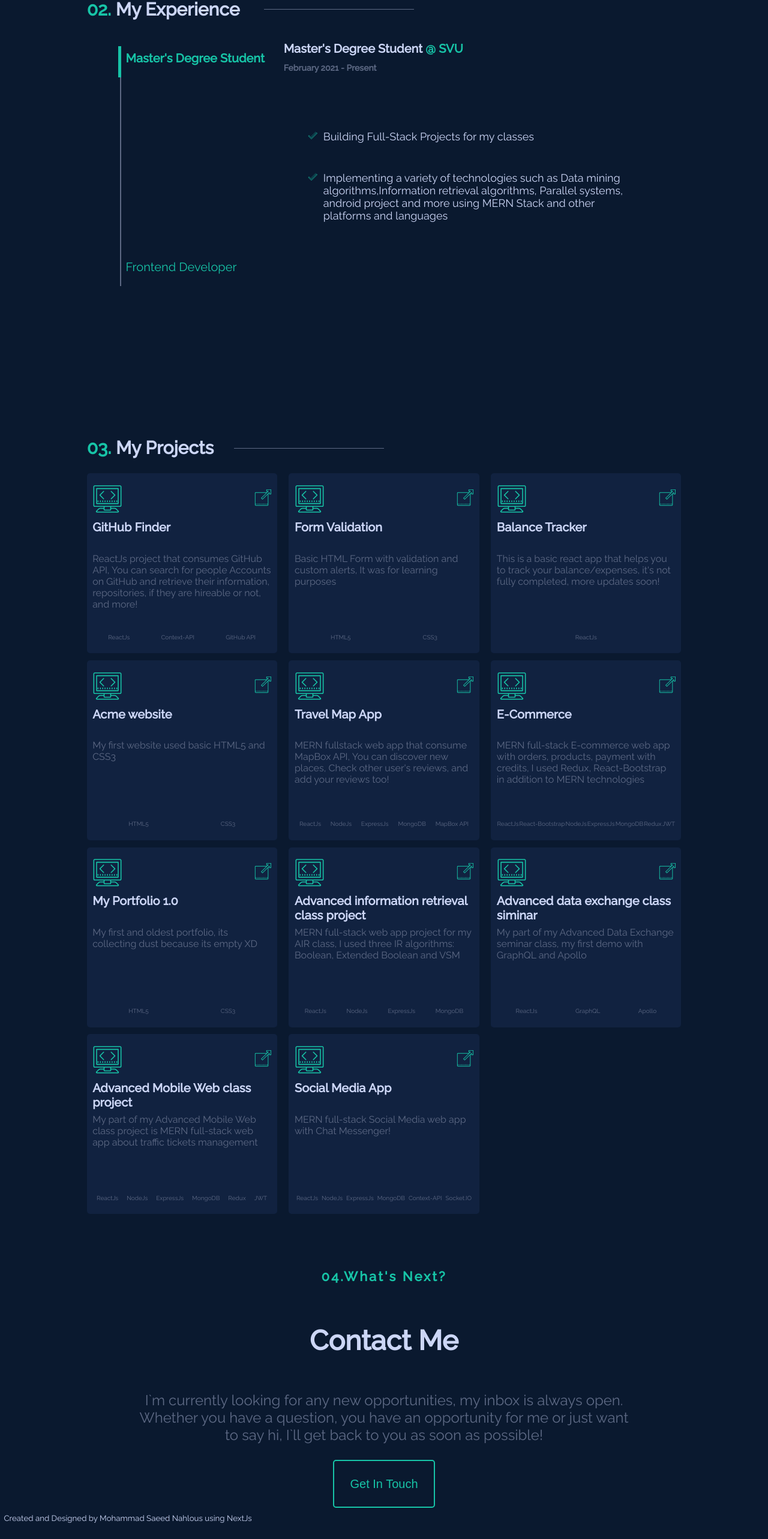
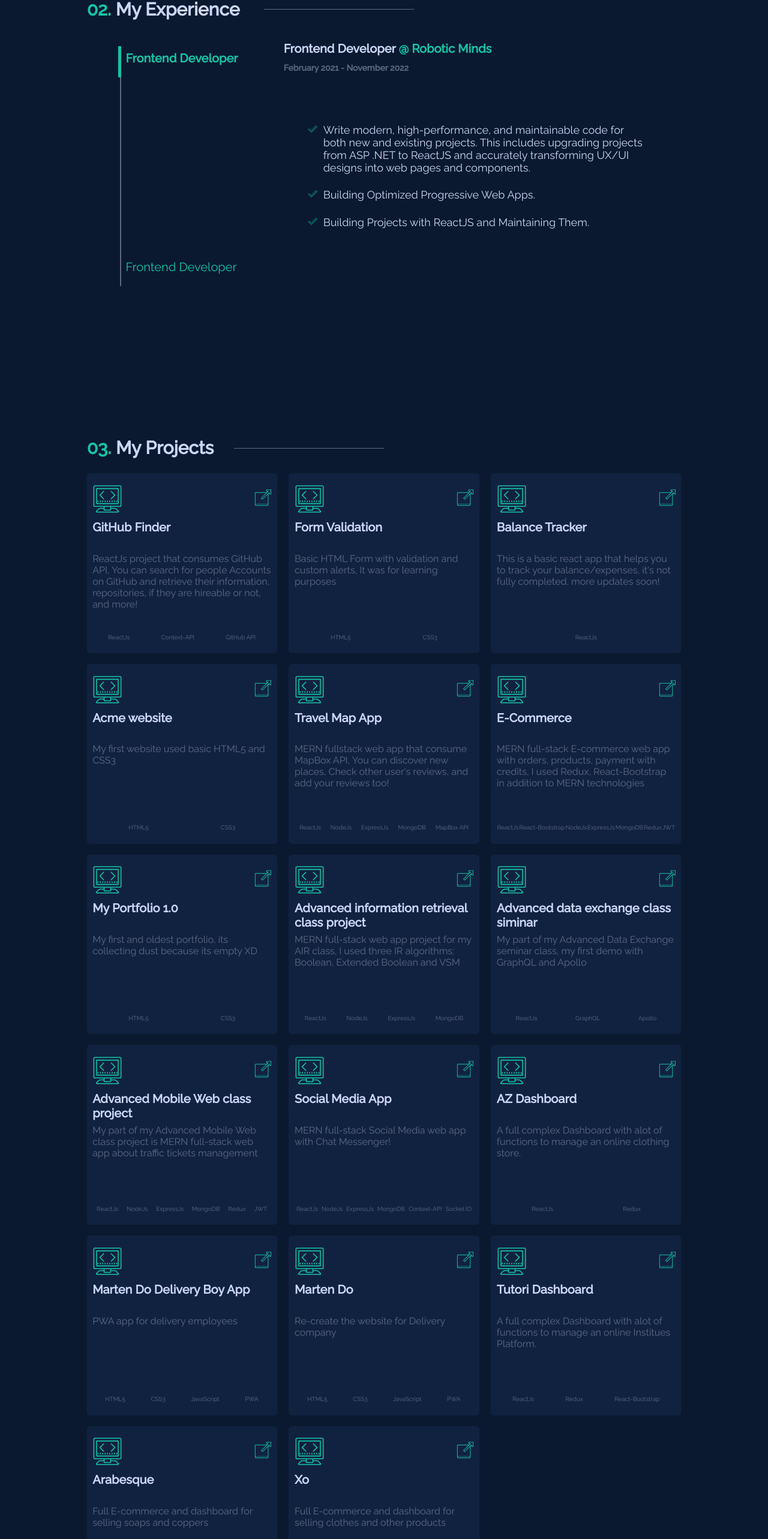
Before and after one commit to MohammadSaeedNahlous/Portfolio-2.0, a Next.js app: page / in a window 1280 px wide. Shown: the part 1785-4351 px from the top of the page at 60% size. Built offline with nearby package versions, Linux system fonts and the light colour scheme.

Commit message:
update info

```diff
--- a/public/jobs-data.js
+++ b/public/jobs-data.js
@@ -1,25 +1,26 @@
 export const JOB_DATA = [
+
   {
     id: 1,
-    title: "Master's Degree Student",
-    companyName: 'SVU',
+    title: 'Frontend Developer',
+    companyName: 'Robotic Minds',
     startDate: 'February 2021',
-    endDate: 'Present',
+    endDate: 'November 2022',
     Responsibilities: [
-      'Building Full-Stack Projects for my classes',
-      'Implementing a variety of technologies such as Data mining algorithms,Information retrieval algorithms, Parallel systems, android project and more using MERN Stack and other platforms and languages',
+      'Write modern, high-performance, and maintainable code for both new and existing projects. This includes upgrading projects from ASP .NET to ReactJS and accurately transforming UX/UI designs into web pages and components.',
+      'Building Optimized Progressive Web Apps.',
+      'Building Projects with ReactJS and Maintaining Them.',
     ],
   },
   {
     id: 2,
-    title: 'Frontend Developer',
-    companyName: 'Robotic Minds',
-    startDate: 'February 2021',
+    title: "Frontend Developer",
+    companyName: 'Blue Tech',
+    startDate: 'November 2022',
     endDate: 'Present',
     Responsibilities: [
-      'Write modern, performant, maintainable code for old and new projects',
-      'Building UI for IOT projects',
-      'Building Projects With ReactJs and maintaining it',
+      'Leveraging ReactJS, NextJS, and PWA, along with technologies like Redux and Map API, to construct and optimize web applications with enhanced performance and user experience.',
+      'Collaborating effectively with a diverse team that employs various software development methodologies and tools, including Agile and Jira, to achieve optimal project outcomes.',
     ],
   },
 ];
--- a/public/projects-data.js
+++ b/public/projects-data.js
@@ -1,80 +1,121 @@
 export const PROJECT_DATA = [
     {
-        id:'p1',
+        id: 'p1',
         title: 'GitHub Finder',
         description: 'ReactJs project that consumes GitHub API, You can search for people Accounts on GitHub and retrieve their information, repositories, if they are hireable or not, and more!',
-        tags: ['ReactJs','Context-API', 'GitHub API'],
+        tags: ['ReactJs', 'Context-API', 'GitHub API'],
         url: 'https://github.com/MoSaeedNahlous/GitHub-Finder',
-        projectUrl:'https://react-app-github-finder-app.netlify.app/'
+        projectUrl: 'https://react-app-github-finder-app.netlify.app/'
     },
     {
-        id:'p2',
+        id: 'p2',
         title: 'Form Validation',
         description: 'Basic HTML Form with validation and custom alerts, It was for learning purposes ',
         tags: ['HTML5', 'CSS3'],
-        url:'https://github.com/MoSaeedNahlous/Form-Validator'
+        url: 'https://github.com/MoSaeedNahlous/Form-Validator'
     },
     {
-        id:'p3',
+        id: 'p3',
         title: 'Balance Tracker',
         description: "This is a basic react app that helps you to track your balance/expenses, it's not fully completed, more updates soon!",
         tags: ['ReactJs'],
-        url:'https://github.com/MoSaeedNahlous/balance-tracker'
+        url: 'https://github.com/MoSaeedNahlous/balance-tracker'
     },
     {
-        id:'p4',
+        id: 'p4',
         title: 'Acme website',
         description: 'My first website used basic HTML5 and CSS3',
         tags: ['HTML5', 'CSS3'],
-        url:'https://github.com/MoSaeedNahlous/acme'
+        url: 'https://github.com/MoSaeedNahlous/acme'
     },
     {
-        id:'p5',
+        id: 'p5',
         title: 'Travel Map App',
         description: "MERN fullstack web app that consume MapBox API, You can discover new places, Check other user's reviews, and add your reviews too!",
-        tags: ['ReactJs', 'NodeJs' ,'ExpressJs', 'MongoDB' , 'MapBox API'],
-        url:'https://github.com/MoSaeedNahlous/MERN-Travel-Map-App'
+        tags: ['ReactJs', 'NodeJs', 'ExpressJs', 'MongoDB', 'MapBox API'],
+        url: 'https://github.com/MoSaeedNahlous/MERN-Travel-Map-App'
     },
     {
-        id:'p6',
+        id: 'p6',
         title: 'E-Commerce',
         description: "MERN full-stack E-commerce web app with orders, products, payment with credits, I used Redux, React-Bootstrap in addition to MERN technologies",
-        tags: ['ReactJs', 'React-Bootstrap','NodeJs' ,'ExpressJs', 'MongoDB' ,'Redux','JWT'],
-        url:'https://github.com/MoSaeedNahlous/MERN-E-commerce'
+        tags: ['ReactJs', 'React-Bootstrap', 'NodeJs', 'ExpressJs', 'MongoDB', 'Redux', 'JWT'],
+        url: 'https://github.com/MoSaeedNahlous/MERN-E-commerce'
     },
     {
-        id:'p7',
+        id: 'p7',
         title: 'My Portfolio 1.0',
         description: "My first and oldest portfolio, its collecting dust because its empty XD",
         tags: ['HTML5', 'CSS3'],
-        url:'https://github.com/MoSaeedNahlous/Portfolio'
+        url: 'https://github.com/MoSaeedNahlous/Portfolio'
     },
     {
-        id:'p8',
+        id: 'p8',
         title: 'Advanced information retrieval class project',
         description: "MERN full-stack web app project for my AIR class, I used three IR algorithms: Boolean, Extended Boolean and VSM",
-        tags: ['ReactJs','NodeJs' ,'ExpressJs', 'MongoDB'],
-        url:'https://github.com/MoSaeedNahlous/AIR-Project'
+        tags: ['ReactJs', 'NodeJs', 'ExpressJs', 'MongoDB'],
+        url: 'https://github.com/MoSaeedNahlous/AIR-Project'
     },
     {
-        id:'p9',
+        id: 'p9',
         title: 'Advanced data exchange class siminar',
         description: "My part of my Advanced Data Exchange seminar class, my first demo with GraphQL and Apollo",
-        tags: ['ReactJs', 'GraphQL','Apollo'],
-        url:'https://github.com/MoSaeedNahlous/ADE-project'
+        tags: ['ReactJs', 'GraphQL', 'Apollo'],
+        url: 'https://github.com/MoSaeedNahlous/ADE-project'
     },
     {
-        id:'p10',
+        id: 'p10',
         title: 'Advanced Mobile Web class project',
         description: "My part of my Advanced Mobile Web class project is MERN full-stack web app about traffic tickets management",
-        tags: ['ReactJs','NodeJs' ,'ExpressJs', 'MongoDB' ,'Redux','JWT'],
-        url:'https://github.com/MoSaeedNahlous/AMW-Project'
+        tags: ['ReactJs', 'NodeJs', 'ExpressJs', 'MongoDB', 'Redux', 'JWT'],
+        url: 'https://github.com/MoSaeedNahlous/AMW-Project'
     },
     {
-        id:'p11',
+        id: 'p11',
         title: 'Social Media App',
         description: "MERN full-stack Social Media web app with Chat Messenger! ",
-        tags: ['ReactJs','NodeJs' ,'ExpressJs', 'MongoDB','Context-API','Socket.IO'],
-        url:'https://github.com/MoSaeedNahlous/MERN---Social-Media-App'
+        tags: ['ReactJs', 'NodeJs', 'ExpressJs', 'MongoDB', 'Context-API', 'Socket.IO'],
+        url: 'https://github.com/MoSaeedNahlous/MERN---Social-Media-App'
+    }, {
+        id: 'p12',
+        title: 'AZ Dashboard',
+        description: "A full complex Dashboard with alot of functions to manage an online clothing store. ",
+        tags: ['ReactJs', 'Redux'],
+
+    }, {
+        id: 'p13',
+        title: 'Marten Do Delivery Boy App',
+        description: "PWA app for delivery employees",
+        tags: ['HTML5', 'CSS3', 'JavaScript', 'PWA'],
+
+
+    }, {
+
+        id: 'p14',
+        title: 'Marten Do',
+        description: "Re-create the website for Delivery company",
+        tags: ['HTML5', 'CSS3', 'JavaScript', 'PWA'],
+
+    }, {
+
+        id: 'p15',
+        title: 'Tutori Dashboard',
+        description: "A full complex Dashboard with alot of functions to manage an online Institues Platform.",
+        tags: ['ReactJs', 'Redux', 'React-Bootstrap'],
+
+    }, {
+
+        id: 'p16',
+        title: 'Arabesque',
+        description: "Full E-commerce and dashboard for selling soaps and coppers",
+        tags: ['ReactJs', 'Redux', 'React-Bootstrap', 'PWA'],
+
+    }, {
+
+        id: 'p17',
+        title: 'Xo',
+        description: "Full E-commerce and dashboard for selling clothes and other products",
+        tags: ['ReactJs', 'Redux', 'React-Bootstrap'],
+
     }
 ]
```
Also changed, not shown: 1 other file (tests, documents, lock files or other folders).
